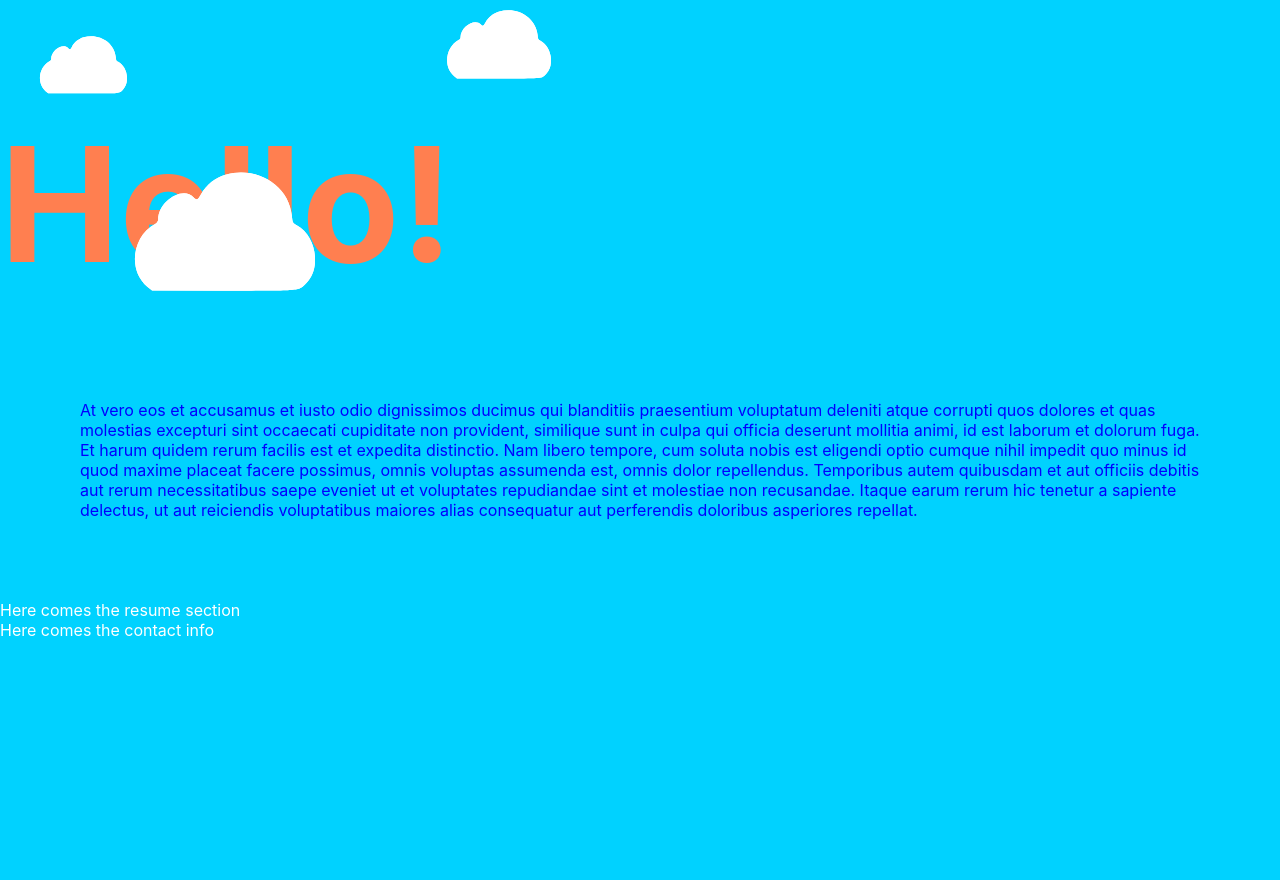
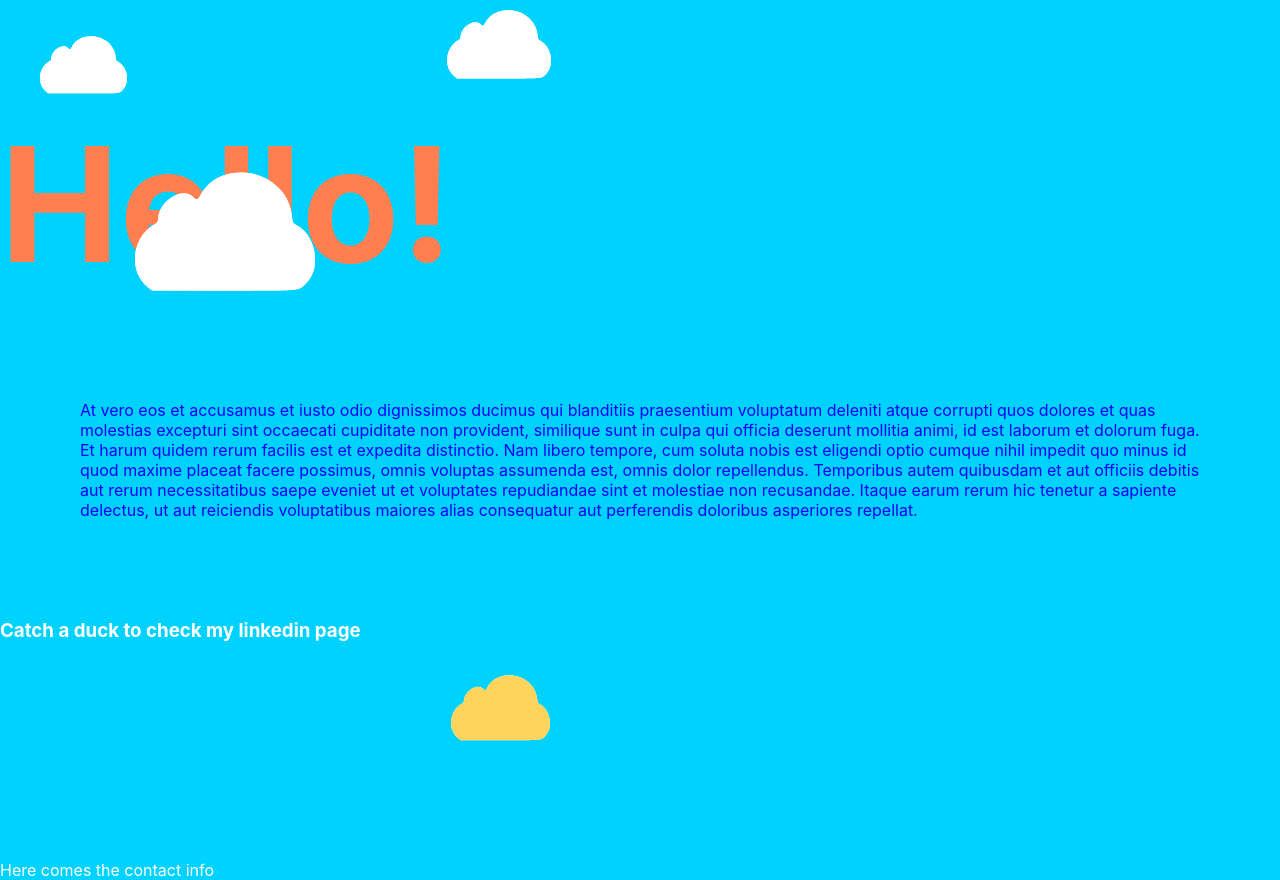
Before and after one commit to huggingpixels/personal-page, a Svelte app: page / in a window 1280 px wide. Before the commit the page ends 800 px from the top, so only its background shows below. Built offline with nearby package versions, Linux system fonts and the light colour scheme.

Commit message:
floating duck in resume section

```diff
--- a/src/Resume.svelte
+++ b/src/Resume.svelte
@@ -1 +1,38 @@
-<div id="resume">Here comes the resume section</div>
+<script>
+    import Duck from "./assets/Duck.svelte";
+</script>
+
+<style>
+    #pond {
+        height: 200px;
+    }
+
+    #duck {
+	    transform: translate(0px, 15px);
+        animation: float 10s ease infinite;
+        position: absolute;
+    }
+
+    @keyframes float {
+	    0% {
+	    	transform: translate(-50px, 15px);
+        }
+        25% {
+	    	transform: translate(200px, 0px) scale(0.8);
+        }
+        50% {
+	    	transform: translate(450px, 15px);
+	    }
+	    75% {
+	    	transform: translate(700px, 0px) scale(0.8);
+        }
+	    100% {
+		    transform: translate(950px, 15px);
+	    }
+    }
+</style>
+
+<h3 id="resume">Catch a duck to check my linkedin page</h3>
+<div id="pond">
+    <span id="duck"><Duck /></span>
+</div>
--- /dev/null
+++ b/src/assets/Duck.svelte
@@ -0,0 +1,42 @@
+<script>
+</script>
+
+<style>
+</style>
+
+  <svg
+    xmlns="http://www.w3.org/2000/svg"
+    xmlns:xlink="http://www.w3.org/1999/xlink"
+    id="duck"
+    version="1.1"
+    width=100
+    viewBox="0, 0, 400,271">
+    <g id="svgg">
+      <path
+        id="path0"
+        d="M203.155 5.783 C 180.817 12.033,160.533 28.287,149.785 48.548 C
+        142.735 61.837,139.882 62.983,132.941 55.315 C 109.792 29.735,55.263
+        64.138,55.263 104.324 C 55.263 107.881,52.843 111.622,49.342 113.474 C
+        -1.959 140.622,-11.757 216.515,31.451 252.057 L 41.949 260.692 200.022
+        260.762 C 375.952 260.839,363.882 262.020,382.082 242.947 C 414.178
+        209.312,401.903 139.913,359.852 117.267 C 351.275 112.647,350.587
+        111.296,349.179 96.296 C 342.899 29.403,273.182 -13.811,203.155 5.783 "
+        stroke="none"
+        fill="#fff"
+        fill-rule="evenodd" />
+      <g xmlns="http://www.w3.org/2000/svg" id="svgg">
+        <path
+          id="path0"
+          d="M203.155 5.783 C 180.817 12.033,160.533 28.287,149.785 48.548 C
+          142.735 61.837,139.882 62.983,132.941 55.315 C 109.792 29.735,55.263
+          64.138,55.263 104.324 C 55.263 107.881,52.843 111.622,49.342 113.474 C
+          -1.959 140.622,-11.757 216.515,31.451 252.057 L 41.949 260.692 200.022
+          260.762 C 375.952 260.839,363.882 262.020,382.082 242.947 C 414.178
+          209.312,401.903 139.913,359.852 117.267 C 351.275 112.647,350.587
+          111.296,349.179 96.296 C 342.899 29.403,273.182 -13.811,203.155 5.783 "
+          stroke="none"
+          fill="#ffd45c"
+          fill-rule="evenodd" />
+      </g>
+    </g>
+  </svg>
```
